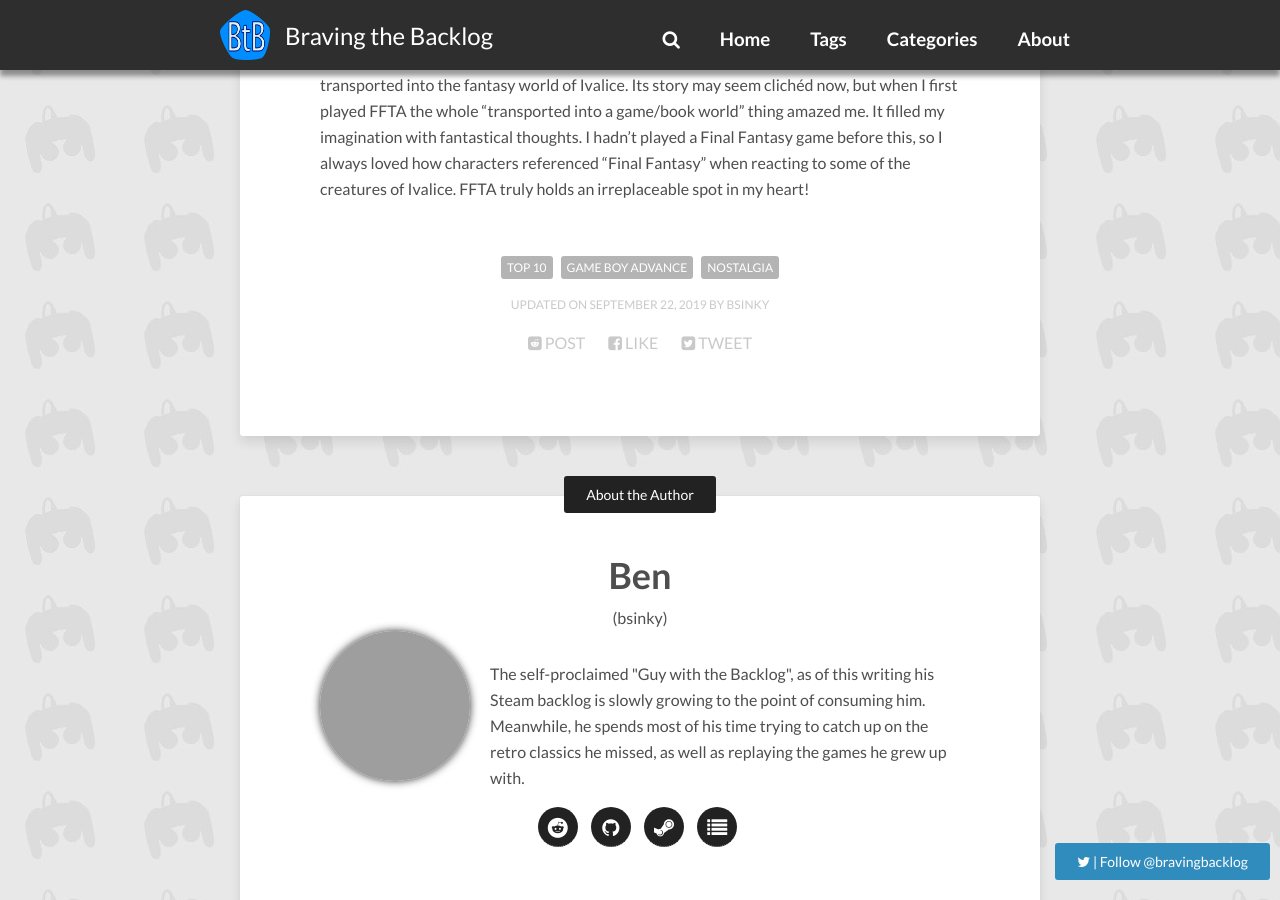
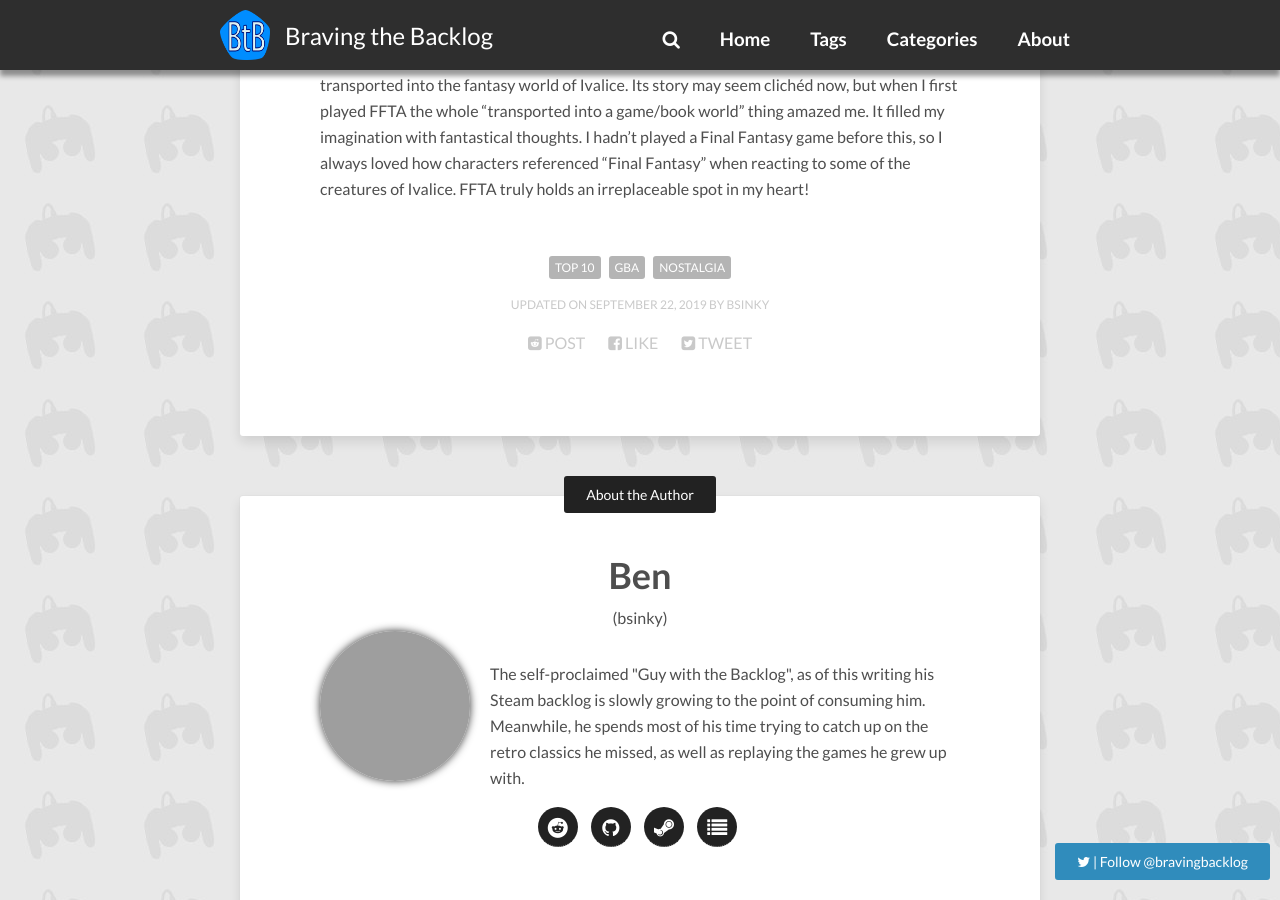
Before and after one commit to BravingTheBacklog/bravingthebacklog.github.io, a Jekyll site: the page built from _posts/2019-02-06-top-10-game-boy-advance-games-of-my-childhood.md, in a window 1280 px wide and 900 px high, scrolled down 9124 px. Built offline with Jekyll 4.4.1, drawn with Linux system fonts in a browser that asks for light colours; nearby versions of some CDN libraries; comment, search, counter and statistics services are not loaded.

Commit message:
Standardize GBA tag

```diff
--- a/_posts/2019-02-06-top-10-game-boy-advance-games-of-my-childhood.md
+++ b/_posts/2019-02-06-top-10-game-boy-advance-games-of-my-childhood.md
@@ -22,7 +22,7 @@
 redirect_from: /top%2010/top-10-game-boy-advance-games-of-my-childhood/
 tags:
 - Top 10
-- Game Boy Advance
+- GBA
 - nostalgia
 title: Top 10 Game Boy Advance Games of my Childhood
 ---
```
